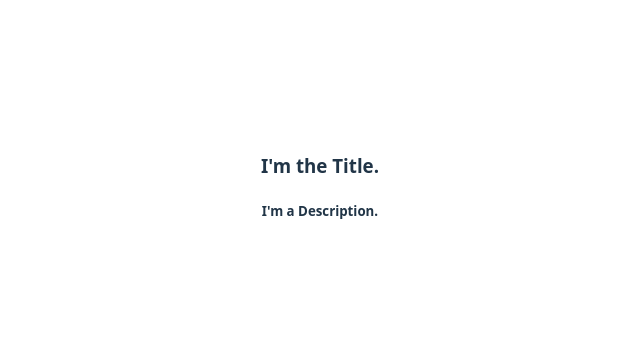
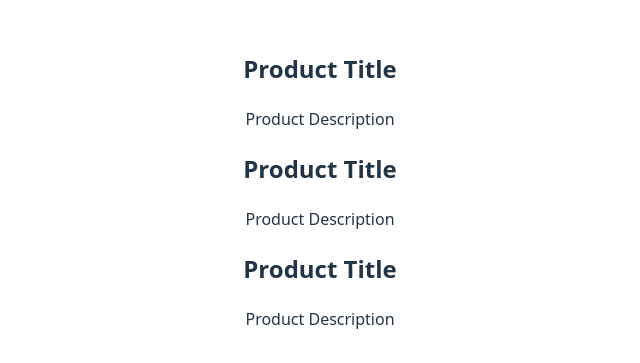
Before and after one commit to rishi-tiwari023/first-Repo, a React (Vite) app in the folder reactLearning/frontend-basic/: page / in a window 1280 px wide. Shown: the part 211-574 px from the top of the page, without its empty margins (320-960 px from the left). Built offline with nearby package versions, Linux system fonts and the light colour scheme.

Commit message:
Create Components Product and ProductTab demonstrating structuring

```diff
--- a/reactLearning/frontend-basic/src/App.jsx
+++ b/reactLearning/frontend-basic/src/App.jsx
@@ -1,13 +1,11 @@
 import './App.css'
-import Title from "./Title.jsx"
-import Description from "./Description.jsx"
+import ProductTab from './ProductTab.jsx'
 
 function App() {
   return (
-
+    //react fragment to avoid unnecessary divs
     <>
-    <Title />
-    <Description />
+    <ProductTab/>
     </>
   )
 }
--- /dev/null
+++ b/reactLearning/frontend-basic/src/Product.jsx
@@ -0,0 +1,8 @@
+function Product() {
+    return <>
+    <h2>Product Title</h2>
+    <p>Product Description</p>
+    </>
+}
+
+export default Product;
--- /dev/null
+++ b/reactLearning/frontend-basic/src/ProductTab.jsx
@@ -0,0 +1,12 @@
+import Product from "./Product.jsx";
+
+function ProductTab() {
+    return (
+        <>
+        <Product />
+        <Product />
+        <Product />
+        </>
+    )
+}
+export default ProductTab;
```
